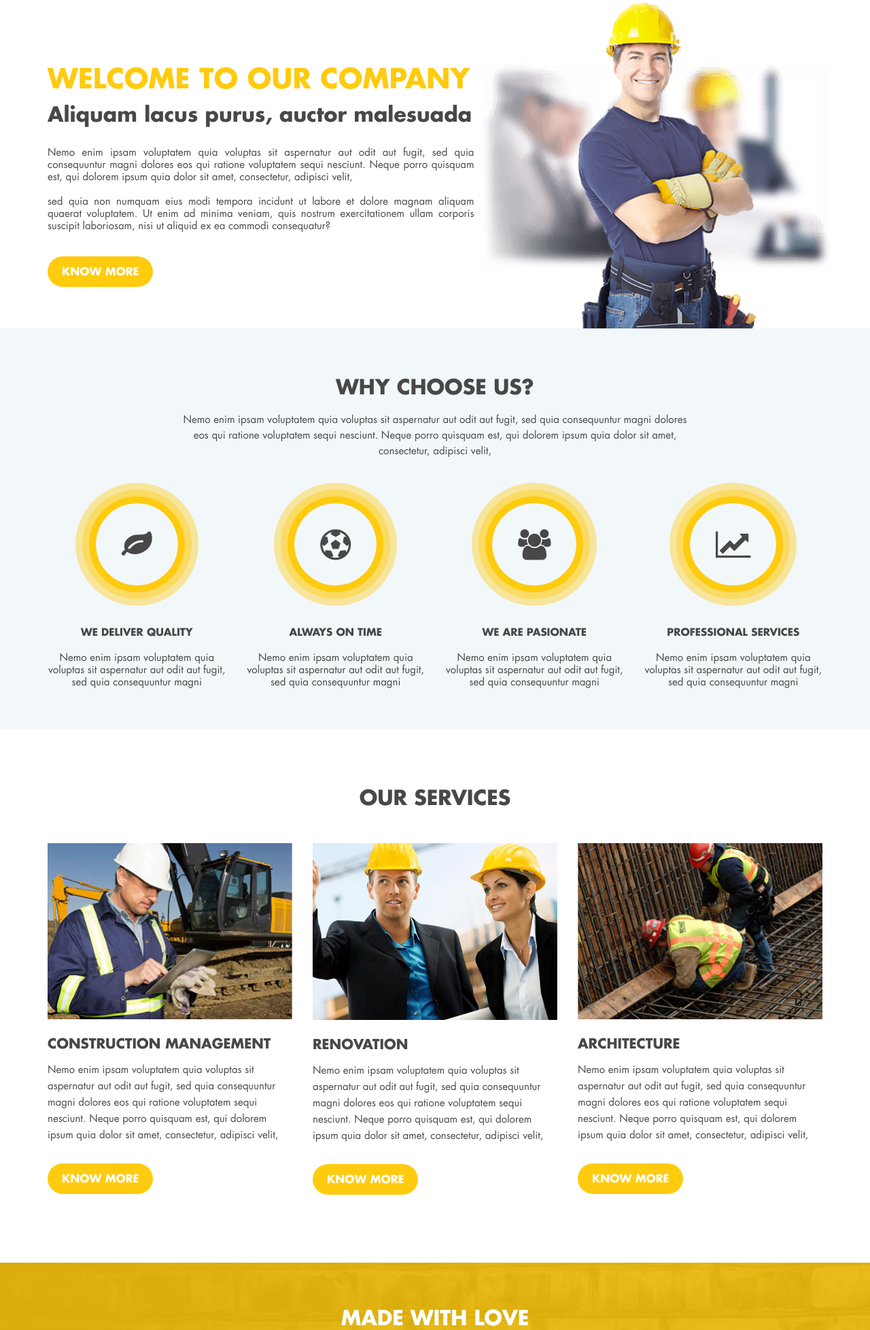
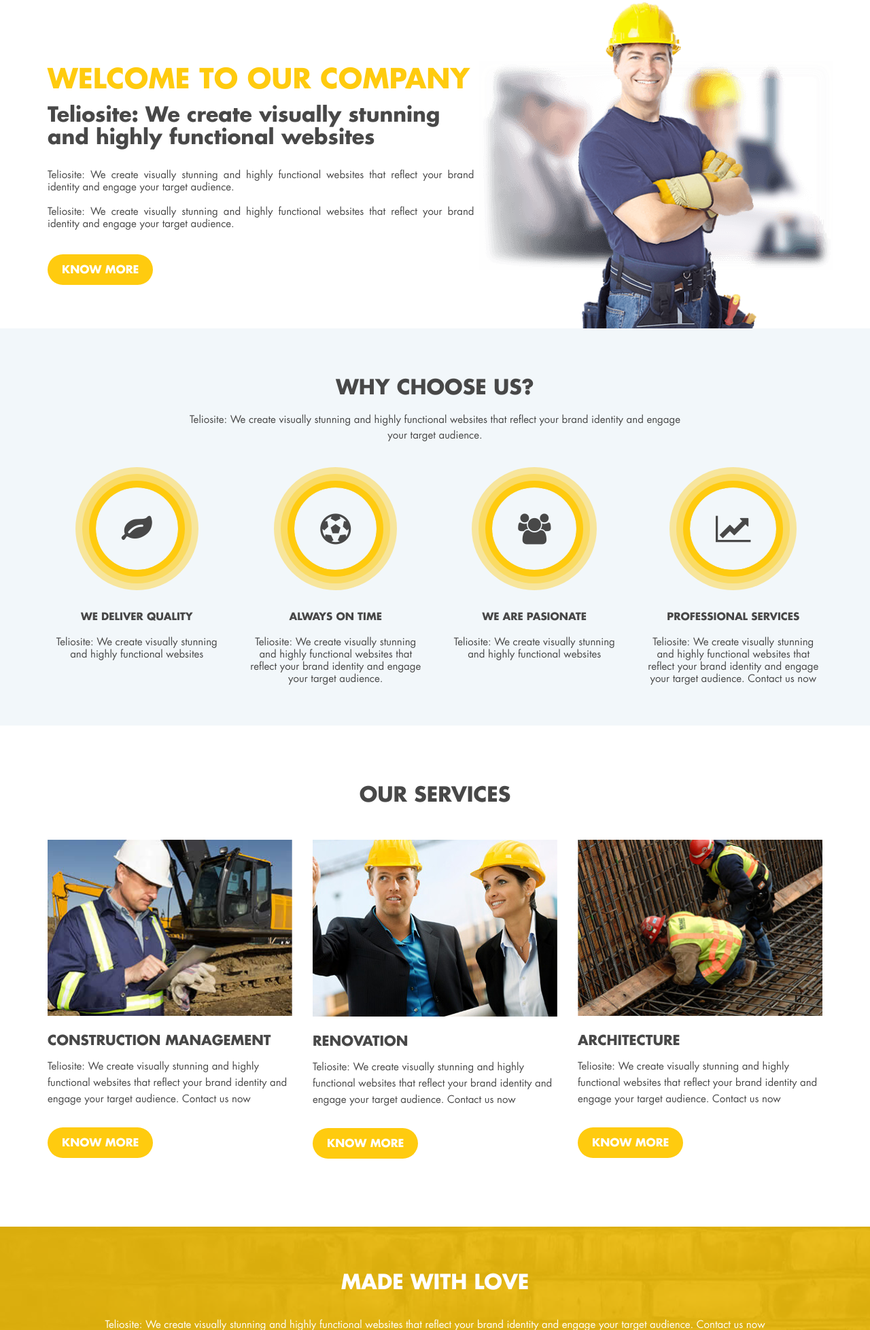
Before and after one commit to Teleiosite/Construction-company, a plain HTML site: page index.html in a window 1280 px wide. Shown: the part 844-2800 px from the top of the page at 68% size. Drawn offline with Linux system fonts and the light colour scheme.

Commit message:
Update index.html

```diff
--- a/index.html
+++ b/index.html
@@ -3,7 +3,7 @@
 <!--[if !IE]><!--> <html lang="en"> <!--<![endif]-->
     <head>
         <meta charset="utf-8">
-        <title>Construction - Free HTML Bootstrap Template</title>
+        <title>Construction - Teleoisite</title>
         <!-- Mobile Specific Meta -->
         <meta name="viewport" content="width=device-width, initial-scale=1, maximum-scale=1">
         <!-- Custom Fonts -->
@@ -51,8 +51,8 @@
             <div class="top_nav">
                 <div class="container">
                     <ul class="list-inline info">
-                        <li><a href="#"><span class="fa fa-phone"></span> 1234 - 5678 - 9012</a></li>
-                        <li><a href="#"><span class="fa fa-envelope"></span> support@Construct.com</a></li>
+                        <li><a href="#"><span class="fa fa-phone"></span> +2348137592915</a></li>
+                        <li><a href="#"><span class="fa fa-envelope"></span> support@teleiosite.com</a></li>
                         <li><a href="#"><span class="fa fa-clock-o"></span> Mon - Sat 9:00 - 19:00</a></li>
                     </ul>
                     <ul class="list-inline social_icon">
@@ -120,7 +120,7 @@
                                 <h3>We are Certified Engineers</h3>
                                 <h1>Construction Services</h1>
                                 <h1 class="second_heading">Creative & Professional</h1>
-                                <p>Nemo enim ipsam voluptatem quia voluptas sit aspernatur aut odit aut fugit, sed quia consequuntur magni dolores eos qui ratione voluptatem sequi nesciunt. Neque porro quisquam est, qui dolorem ipsum quia dolor sit amet, consectetur, adipisci velit,</p>
+                                <p>Teliosite: We create visually stunning and highly functional websites that reflect your brand identity and engage your target audience. </p>
                                 <a  class="btn know_btn">know more</a>
                                 <a  class="btn know_btn">view project</a>
                             </div>
@@ -133,7 +133,7 @@
                                 <h3>We are Certified Engineers</h3>
                                 <h1>Construction Services</h1>
                                 <h1 class="second_heading">Creative & Professional</h1>
-                                <p>Nemo enim ipsam voluptatem quia voluptas sit aspernatur aut odit aut fugit, sed quia consequuntur magni dolores eos qui ratione voluptatem sequi nesciunt. Neque porro quisquam est, qui dolorem ipsum quia dolor sit amet, consectetur, adipisci velit,</p>
+                                <p>Teliosite: We create visually stunning and highly functional websites that reflect your brand identity and engage your target audience.</p>
                                 <a  class="btn know_btn">know more</a>
                                 <a  class="btn know_btn">view project</a>
                             </div>
@@ -146,7 +146,7 @@
                                 <h3>We are Certified Engineers</h3>
                                 <h1>Construction Services</h1>
                                 <h1 class="second_heading">Creative & Professional</h1>
-                                <p>Nemo enim ipsam voluptatem quia voluptas sit aspernatur aut odit aut fugit, sed quia consequuntur magni dolores eos qui ratione voluptatem sequi nesciunt. Neque porro quisquam est, qui dolorem ipsum quia dolor sit amet, consectetur, adipisci velit,</p>
+                                <p>Teliosite: We create visually stunning and highly functional websites that reflect your brand identity and engage your target audience.</p>
                                 <a  class="btn know_btn">know more</a>
                                 <a  class="btn know_btn">view project</a>
                             </div>
@@ -177,9 +177,9 @@
                     <div class="col-lg-7 col-md-6">
                         <div class="about_content">
                             <h2>Welcome to Our Company</h2>
-                            <h3>Aliquam lacus purus, auctor malesuada</h3>
-                            <p>Nemo enim ipsam voluptatem quia voluptas sit aspernatur aut odit aut fugit, sed quia consequuntur magni dolores eos qui ratione voluptatem sequi nesciunt. Neque porro quisquam est, qui dolorem ipsum quia dolor sit amet, consectetur, adipisci velit,</p>
-                            <p>sed quia non numquam eius modi tempora incidunt ut labore et dolore magnam aliquam quaerat voluptatem. Ut enim ad minima veniam, quis nostrum exercitationem ullam corporis suscipit laboriosam, nisi ut aliquid ex ea commodi consequatur? </p>
+                            <h3>Teliosite: We create visually stunning and highly functional websites </h3>
+                            <p>Teliosite: We create visually stunning and highly functional websites that reflect your brand identity and engage your target audience.</p>
+                            <p>Teliosite: We create visually stunning and highly functional websites that reflect your brand identity and engage your target audience. </p>
                             <a  class="btn know_btn">know more</a>
                         </div>
                     </div>
@@ -199,7 +199,7 @@
                     <div class="col-md-8 col-md-offset-2">
                         <div class="head_title">
                             <h2>WHY CHOOSE US?</h2>
-                            <p>Nemo enim ipsam voluptatem quia voluptas sit aspernatur aut odit aut fugit, sed quia consequuntur magni dolores eos qui ratione voluptatem sequi nesciunt. Neque porro quisquam est, qui dolorem ipsum quia dolor sit amet, consectetur, adipisci velit,</p>
+                            <p>Teliosite: We create visually stunning and highly functional websites that reflect your brand identity and engage your target audience.</p>
 
                         </div>
                     </div>
@@ -209,28 +209,28 @@
                         <div class="why_us_item">
                             <span class="fa fa-leaf"></span>
                             <h4>We deliver quality</h4>
-                            <p>Nemo enim ipsam voluptatem quia voluptas sit aspernatur aut odit aut fugit, sed quia consequuntur magni </p>
+                            <p>Teliosite: We create visually stunning and highly functional websites </p>
                         </div>
                     </div>
                     <div class="col-md-3 col-sm-6">
                         <div class="why_us_item">
                             <span class="fa fa-futbol-o"></span>
                             <h4>Always on time</h4>
-                            <p>Nemo enim ipsam voluptatem quia voluptas sit aspernatur aut odit aut fugit, sed quia consequuntur magni</p>
+                            <p>Teliosite: We create visually stunning and highly functional websites that reflect your brand identity and engage your target audience.</p>
                         </div>
                     </div>
                     <div class="col-md-3 col-sm-6">
                         <div class="why_us_item">
                             <span class="fa fa-group"></span>
                             <h4>We are pasionate</h4>
-                            <p>Nemo enim ipsam voluptatem quia voluptas sit aspernatur aut odit aut fugit, sed quia consequuntur magni</p>
+                            <p>Teliosite: We create visually stunning and highly functional websites </p>
                         </div>
                     </div>
                     <div class="col-md-3 col-sm-6">
                         <div class="why_us_item">
                             <span class="fa fa-line-chart"></span>
                             <h4>Professional Services</h4>
-                            <p>Nemo enim ipsam voluptatem quia voluptas sit aspernatur aut odit aut fugit, sed quia consequuntur magni</p>
+                            <p>Teliosite: We create visually stunning and highly functional websites that reflect your brand identity and engage your target audience. Contact us now </p>
                         </div>
                     </div>
                 </div>
@@ -246,7 +246,7 @@
                         <div class="service_item">
                             <img src="images/service_img1.jpg" alt="Our Services" />
                             <h3>CONSTRUCTION MANAGEMENT</h3>
-                            <p>Nemo enim ipsam voluptatem quia voluptas sit aspernatur aut odit aut fugit, sed quia consequuntur magni dolores eos qui ratione voluptatem sequi nesciunt. Neque porro quisquam est, qui dolorem ipsum quia dolor sit amet, consectetur, adipisci velit,</p>
+                            <p>Teliosite: We create visually stunning and highly functional websites that reflect your brand identity and engage your target audience. Contact us now</p>
                             <a href="#services" class="btn know_btn">know more</a>
                         </div>
                     </div>
@@ -254,7 +254,7 @@
                         <div class="service_item">
                             <img src="images/service_img2.jpg" alt="Our Services" />
                             <h3>RENOVATION</h3>
-                            <p>Nemo enim ipsam voluptatem quia voluptas sit aspernatur aut odit aut fugit, sed quia consequuntur magni dolores eos qui ratione voluptatem sequi nesciunt. Neque porro quisquam est, qui dolorem ipsum quia dolor sit amet, consectetur, adipisci velit,</p>
+                            <p>Teliosite: We create visually stunning and highly functional websites that reflect your brand identity and engage your target audience. Contact us now</p>
                             <a href="#services" class="btn know_btn">know more</a>
                         </div>
                     </div>
@@ -262,7 +262,7 @@
                         <div class="service_item">
                             <img src="images/service_img3.jpg" alt="Our Services" />
                             <h3>ARCHITECTURE</h3>
-                            <p>Nemo enim ipsam voluptatem quia voluptas sit aspernatur aut odit aut fugit, sed quia consequuntur magni dolores eos qui ratione voluptatem sequi nesciunt. Neque porro quisquam est, qui dolorem ipsum quia dolor sit amet, consectetur, adipisci velit,</p>
+                            <p>Teliosite: We create visually stunning and highly functional websites that reflect your brand identity and engage your target audience. Contact us now</p>
                             <a href="#services" class="btn know_btn">know more</a>
                         </div>
                     </div>
@@ -274,7 +274,7 @@
         <section id="portfolio">
             <div class="container portfolio_area text-center">
                 <h2>Made with love</h2>
-                <p>Nemo enim ipsam voluptatem quia voluptas sit aspernatur aut odit aut fugit, sed quia consequuntur magni dolores eos qui ratione voluptatem sequi nesciunt. Neque porro quisquam est, qui dolorem ipsum quia dolor sit amet, consectetur, adipisci velit,</p>
+                <p>Teliosite: We create visually stunning and highly functional websites that reflect your brand identity and engage your target audience. Contact us now</p>
 
                 <div id="filters">
                     <button class="button is-checked" data-filter="*">Show All</button>
@@ -333,13 +333,13 @@
         <section id="testimonial">
             <div class="container text-center testimonial_area">
                 <h2>Customer Reviews</h2>
-                <p>Nemo enim ipsam voluptatem quia voluptas sit aspernatur aut odit aut fugit, sed quia consequuntur magni dolores eos qui ratione voluptatem sequi nesciunt. Neque porro quisquam est, qui dolorem ipsum quia dolor sit amet, consectetur, adipisci velit,</p>
+                <p>Teliosite: We create visually stunning and highly functional websites that reflect your brand identity and engage your target audience. Contact us now</p>
 
                 <div class="row">
                     <div class="col-md-4">
                         <div class="testimonial_item">
                             <div class="testimonial_content text-left">
-                                <p>Nemo enim ipsam voluptatem quia voluptas sit aspernatur aut odit aut fugit, sed quia consequuntur magni dolores eos qui ratione voluptatem sequi nesciunt. Neque porro quisquam est, qui dolorem ipsum quia dolor sit amet, consectetur, adipisci velit,</p>
+                                <p>Teliosite: We create visually stunning and highly functional websites that reflect your brand identity and engage your target audience. Contact us now</p>
                             </div>
                             <img src="images/testimonial_img1.png" alt="Testimonial" />
                             <p class="worker_name">john smith</p>
@@ -348,7 +348,7 @@
                     <div class="col-md-4">
                         <div class="testimonial_item">
                             <div class="testimonial_content">
-                                <p>Nemo enim ipsam voluptatem quia voluptas sit aspernatur aut odit aut fugit, sed quia consequuntur magni dolores eos qui ratione voluptatem sequi nesciunt. Neque porro quisquam est, qui dolorem ipsum quia dolor sit amet, consectetur, adipisci velit,</p>
+                                <p>Teliosite: We create visually stunning and highly functional websites that reflect your brand identity and engage your target audience. Contact us now</p>
                             </div>
                             <img src="images/testimonial_img2.png" alt="Testimonial" />
                             <p class="worker_name">john smith</p>
@@ -357,7 +357,7 @@
                     <div class="col-md-4">
                         <div class="testimonial_item">
                             <div class="testimonial_content">
-                                <p>Nemo enim ipsam voluptatem quia voluptas sit aspernatur aut odit aut fugit, sed quia consequuntur magni dolores eos qui ratione voluptatem sequi nesciunt. Neque porro quisquam est, qui dolorem ipsum quia dolor sit amet, consectetur, adipisci velit,</p>
+                                <p>Teliosite: We create visually stunning and highly functional websites that reflect your brand identity and engage your target audience. Contact us now</p>
                             </div>
                             <img src="images/testimonial_img1.png" alt="Testimonial" />
                             <p class="worker_name">john smith</p>
@@ -400,7 +400,7 @@
                         <div class="footer_item">
                             <h4>About Company</h4>
                             <img class="logo" src="images/logo.png" alt="Construction" />
-                            <p>Nemo enim ipsam voluptatem quia voluptas sit aspernatur aut odit aut fugit, sed quia consequuntur magni dolores eos qui ratione voluptatem sequi nesciunt. Neque porro quisquam est, qui dolorem</p>
+                            <p>Teliosite: We create visually stunning and highly functional websites that reflect your brand identity and engage your target audience. Contact us now</p>
 
                             <ul class="list-inline footer_social_icon">
                                 <li><a href=""><span class="fa fa-facebook"></span></a></li>
@@ -430,10 +430,10 @@
                         <div class="footer_item">
                             <h4>Latest post</h4>
                             <ul class="list-unstyled post">
-                                <li><a href=""><span class="date">20 <small>AUG</small></span>  Luptatum omittantur duo ne mpetus indoctum</a></li>
-                                <li><a href=""><span class="date">20 <small>AUG</small></span>  Luptatum omittantur duo ne mpetus indoctum</a></li>
-                                <li><a href=""><span class="date">20 <small>AUG</small></span>  Luptatum omittantur duo ne mpetus indoctum</a></li>
-                                <li><a href=""><span class="date">20 <small>AUG</small></span>  Luptatum omittantur duo ne mpetus indoctum</a></li>
+                                <li><a href=""><span class="date">20 <small>AUG</small></span>  Teliosite: We create visually stunning and highly functional websites</a></li>
+                                <li><a href=""><span class="date">20 <small>AUG</small></span>  Teliosite: We create visually stunning and highly functional websites </a></li>
+                                <li><a href=""><span class="date">20 <small>AUG</small></span> Teliosite: We create visually stunning and highly functional websites</a></li>
+                                <li><a href=""><span class="date">20 <small>AUG</small></span> Teliosite: We create visually stunning and highly functional websites</a></li>
                             </ul>
                         </div>
                     </div>
@@ -441,9 +441,9 @@
                         <div class="footer_item">
                             <h4>Contact us</h4>
                             <ul class="list-unstyled footer_contact">
-                                <li><a href=""><span class="fa fa-map-marker"></span> 124 New Line, London UK</a></li>
-                                <li><a href=""><span class="fa fa-envelope"></span> hello@psdfreebies.com</a></li>
-                                <li><a href=""><span class="fa fa-mobile"></span><p>+44 00 00 1234 <br />+44 00 00 1234</p></a></li>
+                                <li><a href=""><span class="fa fa-map-marker"></span> 5, Shobade Street Ilishan Ogun State </a></li>
+                                <li><a href=""><span class="fa fa-envelope"></span> support@teleiosite.com</a></li>
+                                <li><a href=""><span class="fa fa-mobile"></span><p>(+234) 8137592915<br />(+234) 8137592915</p></a></li>
                             </ul>
                         </div>
                     </div>
@@ -456,8 +456,8 @@
                     Made with
                     <i class="fa fa-heart"></i>
                     by
-                    <a target="_blank" href="http://bootstrapthemes.co">Bootstrap Themes</a>
-                    2016. All Rights Reserved
+                    <a target="_blank" href="https://teleiosite.freeskils.com.ng">Teleiositr</a>
+                    2023. All Rights Reserved
                 </p>
             </div><!-- Footer bottom end -->
         </footer><!-- Footer end -->
```
